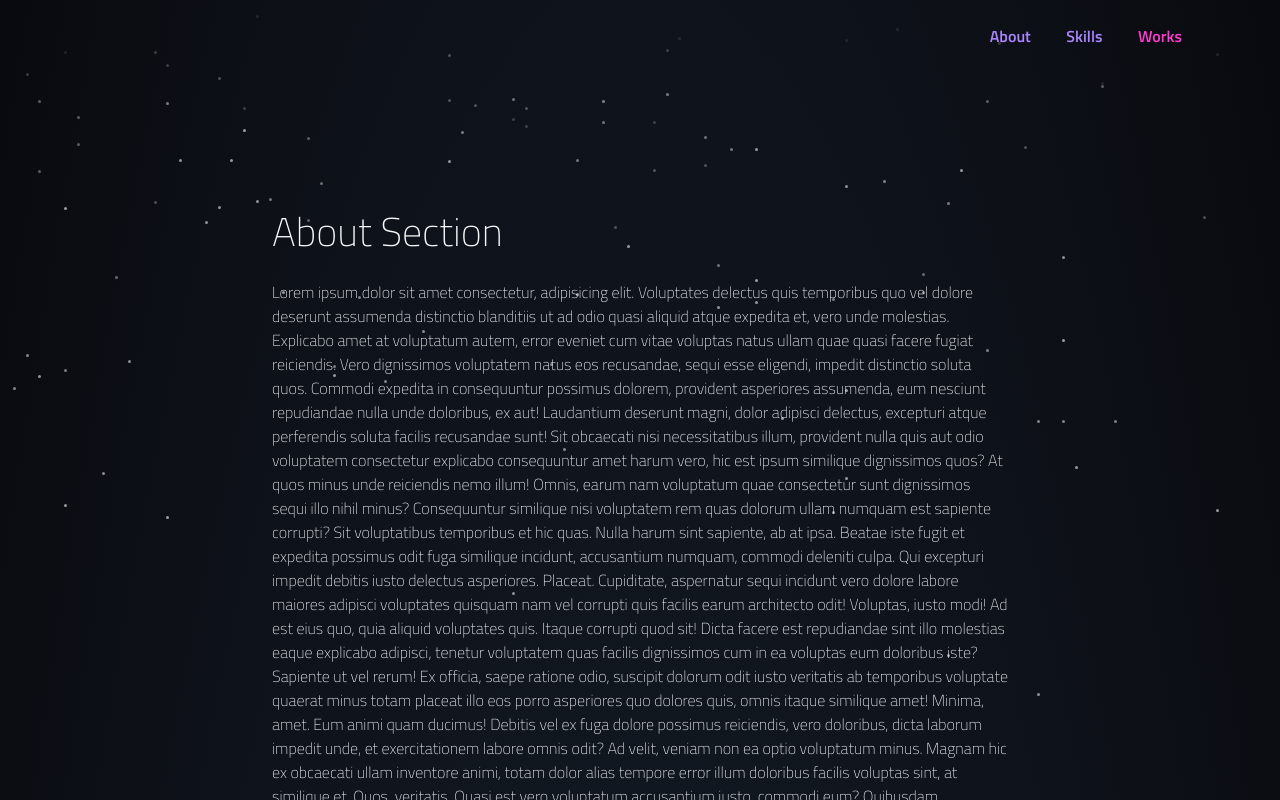
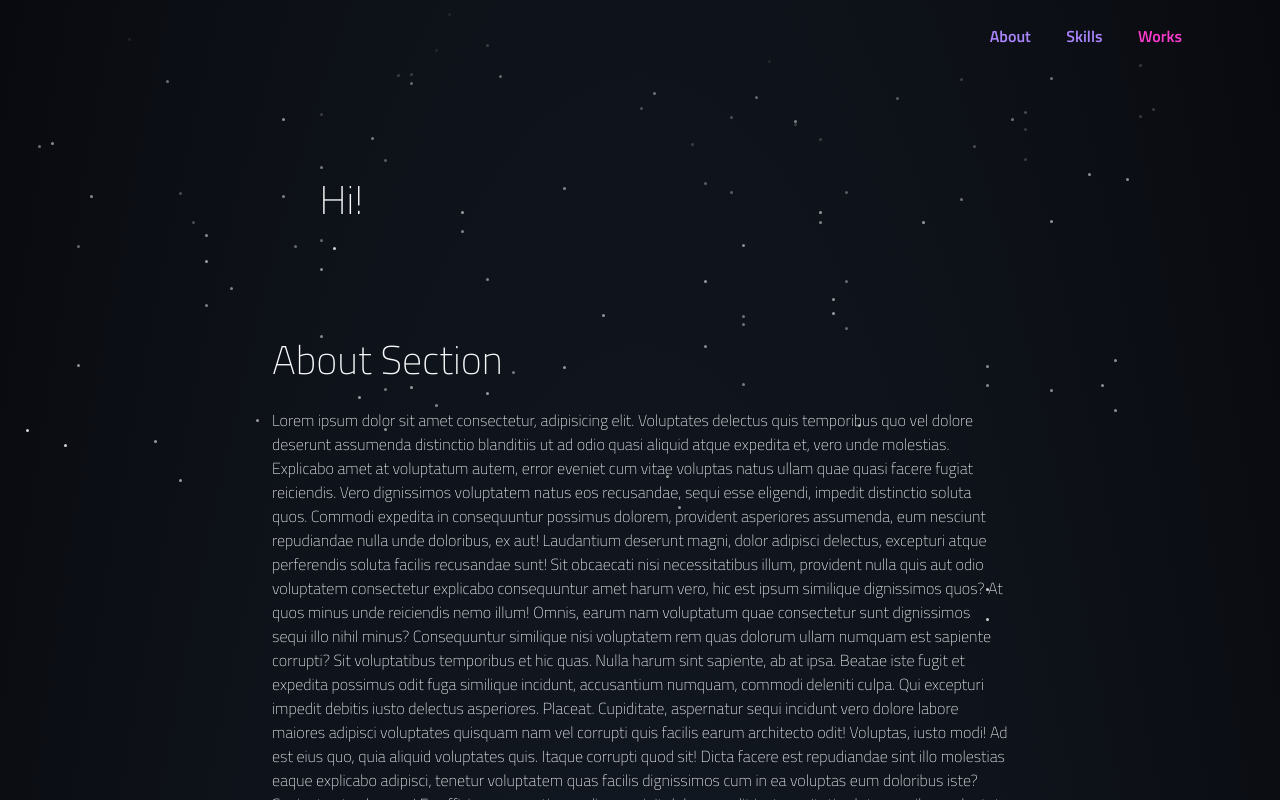
Before and after one commit to LucaSpennato/Luca-Spennato, a Vue app: page / in a window 1280 px wide. Shown: the top 800 px of the page. Built offline with nearby package versions, Linux system fonts and the light colour scheme.

Commit message:
feat: :sparkles: presentation component added

```diff
--- /dev/null
+++ b/src/components/mainComponents/PresentationSection.vue
@@ -0,0 +1,30 @@
+<template>
+  <section class="container pt-3 pb-5">
+    <div class="row">
+        <div class="col-7 m-auto mb-2 test">
+            <h1>
+                Hi!
+            </h1>
+        </div>
+        <div class="col-7 m-auto">
+
+        </div>
+    </div>
+  </section>
+</template>
+
+<script>
+export default {
+    name: 'PresentationSection',
+    data(){
+        return{
+
+        }
+    }
+}
+</script>
+
+<style lang="scss" scoped>
+
+
+</style>
--- a/src/pages/MainComponent.vue
+++ b/src/pages/MainComponent.vue
@@ -1,6 +1,8 @@
 <template>
 
     <main class="container-fluid py-5 my-5 text-light">
+
+        <PresentationSection />
 
         <AboutSection @sectionInfos="$_sectionInfos" />
 
@@ -13,6 +15,7 @@
 </template>
 
 <script>
+import PresentationSection from '../components/mainComponents/PresentationSection.vue';
 import AboutSection from '../components/mainComponents/AboutSection.vue';
 import SkillsSection from '../components/mainComponents/SkillsSection.vue';
 import WorksSection from '../components/mainComponents/WorksSection.vue';
@@ -20,6 +23,7 @@ import WorksSection from '../components/mainComponents/WorksSection.vue';
 export default {
     name: 'MainComponent',
     components:{
+        PresentationSection,
         AboutSection,
         SkillsSection,
         WorksSection,
@@ -40,5 +44,4 @@ export default {
 
 <style lang="scss">
 
-
 </style>
```
